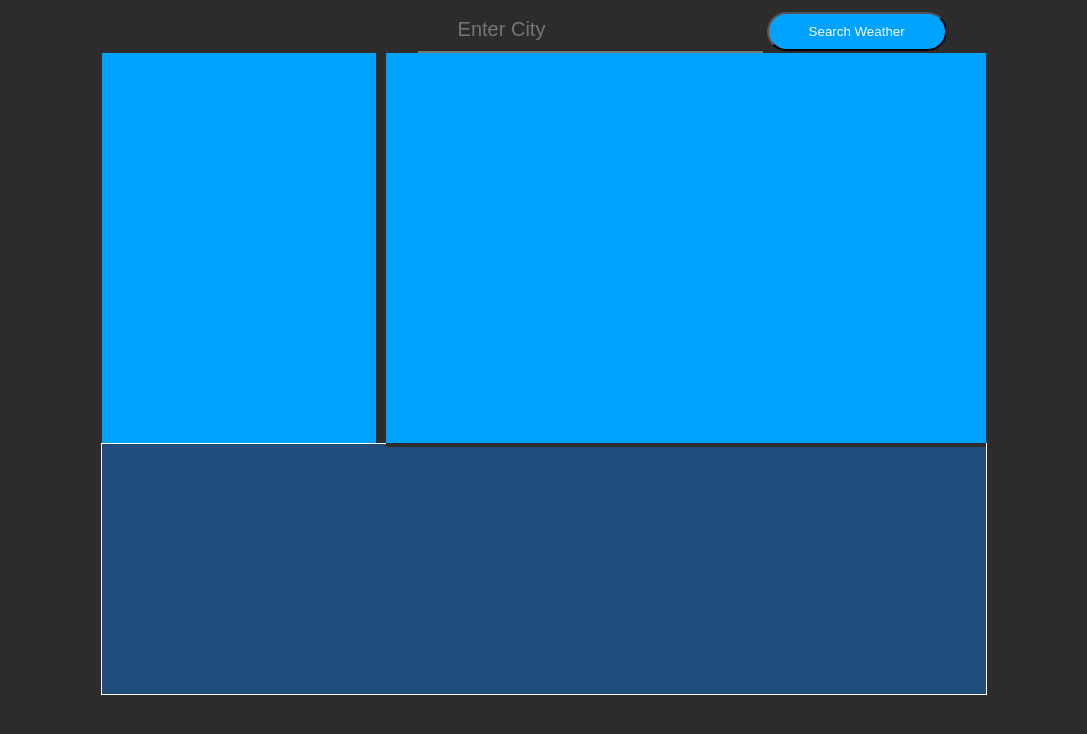
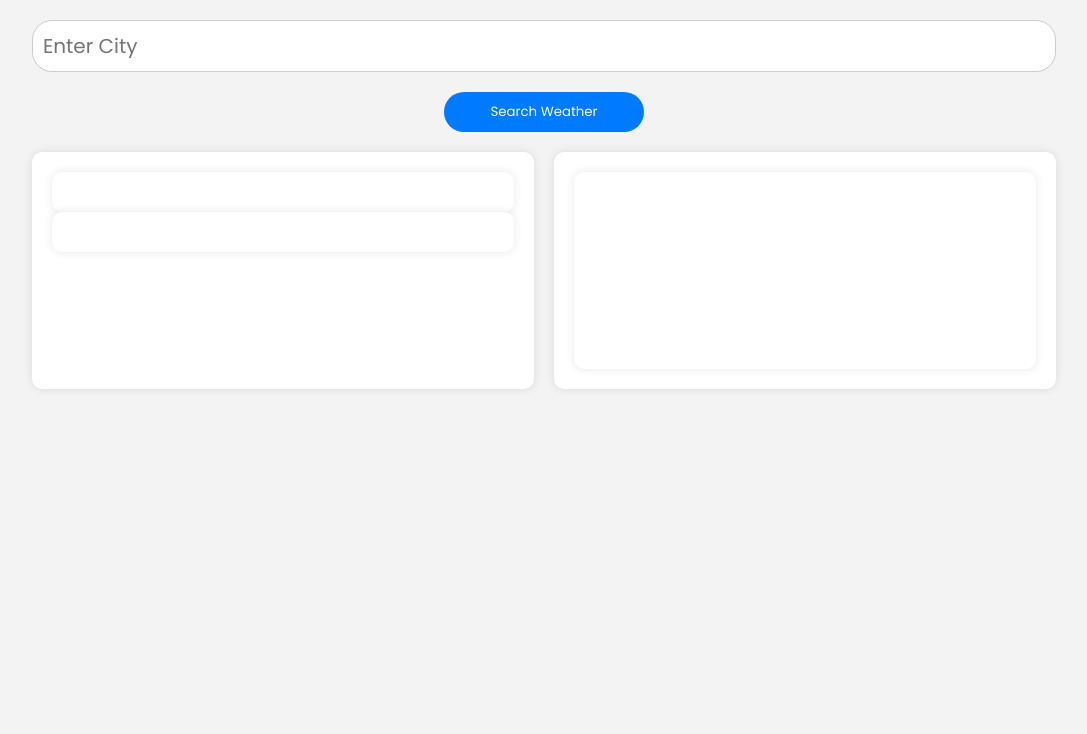
Before and after one commit to AduvisoJr/Weather-App, a plain HTML site: page index.html in a window 1280 px wide. Shown: the whole page, without its empty margins (96-1183 px from the left). Drawn offline with Linux system fonts and the light colour scheme.

Commit message:
Update index.html

```diff
--- a/index.html
+++ b/index.html
@@ -5,144 +5,67 @@
     <meta charset="UTF-8">
     <meta http-equiv="X-UA-Compatible" content="IE=edge">
     <meta name="viewport" content="width=device-width, initial-scale=1.0">
-    <title>Document</title>
+    <title>Weather App</title>
+    <link href="https://fonts.googleapis.com/css2?family=Poppins:wght@300;400;500&display=swap" rel="stylesheet">
     <style>
-            *{
-                background-color:rgb(45, 43, 43) ;
-            }
-            #weekforcast{
-                width: 70%;
-                margin: auto;
-                height: 250px;
-                border: 1px solid white;
-                display: grid;
-                grid-template-columns: repeat(5,1fr);
-                grid-template-rows: repeat(1,250px);
-                gap: 20px;
-                background-color: rgb(31, 76, 123);
-
-            }
-            #weekforcast>div{
-                border: 1px solid;
-                color: black;
-                background-color: rgb(186, 221, 243);
-                /* background-color: transparent; */
-            }
-            #weekforcast>div>h3{
-                text-align: center;
-                margin-top: 5%;
-                color: white;
-                background-color: rgb(186, 221, 243);
-                color: black;
-                font-family: 'Poppins', sans-serif;
-                background-color: rgb(186, 221, 243);
-            }
-            #weekforcast>div>img{
-                margin-left: 30%;
-                background-color: rgb(186, 221, 243);
-            }
-            #citymap>div{
-                background-color:rgb(0, 162, 255) ;
-            }
-            #citymap{
-
-                width: 70%;
-                margin: auto;
-                display: grid;
-                grid-template-columns: repeat(2,1fr);
-                grid-template-rows: repeat(1,390px);
-                gap: 10px;
-            }
-            iframe{
-                height: 390px;
-                border: 0px;
-            }
-            #container{
-                border: 0px solid;
-
-            }
-            /* #container>div>h3{
-                font-size: 300%;
-                margin-left: 5%;
-                font-family: 'Poppins', sans-serif;
-                color: white;
-                background-color:rgb(0, 162, 255)
-            }
-            #container>div>p{
-                font-size: 150%;
-                margin-left: 5%;
-                font-family: 'Poppins', sans-serif;
-                color: white;
-                background-color:rgb(0, 162, 255) */
-
-
-            /* } */
-            #weekforcast>div{
-                border: 0px solid;
-
-            }
-            input{
-                margin-left: 40%;
-                padding: 10px 40px 10px 40px;
-                border-top: none;
-                border-right: none;
-                border-left:none;
-                color: white;
-                font-size: 20px;
-                font-family: 'Poppins', sans-serif;
-
-            }
-            button{
-                padding: 10px 40px 10px 40px;
-                color: white;
-                background-color: rgb(0, 162, 255);
-                border-radius: 20px;
-            }
-            #container{
-                display: grid;
-                grid-template-columns: repeat(2,1fr);
-                grid-template-rows: repeat(1,300px);
-            }
-            #container>div{
-                background-color:rgb(0, 162, 255)
-            }
-            /* #card2{
-                border: 1px solid;
-                padding-top: 5%;
-            }
-            #card1{
-                border: 1px solid;
-            } */
-            #card1>h3{
-                color: white;
-                background-color:rgb(0, 162, 255);
-                font-size: 50px;
-                margin-left: 5%;
+        * {
+            margin: 0;
+            padding: 0;
+            box-sizing: border-box;
             font-family: 'Poppins', sans-serif;
         }
-            #card2>h2{
-                background-color:rgb(0, 162, 255);
-                font-size: 30px;
-                color: white;
-                font-family: 'Poppins', sans-serif;
-
+        body {
+            background-color: #f3f3f3;
+            color: #333;
         }
-            #card2>img{
-                background-color:rgb(0, 162, 255);
-                margin-left: 5%;
+        #citymap, #weekforcast {
+            width: 80%;
+            margin: 20px auto;
+            display: grid;
+            gap: 20px;
         }
-            #card2>h3{
-                color: white;
-                background-color:rgb(0, 162, 255);
+        #citymap {
+            grid-template-columns: repeat(2, 1fr);
+            grid-template-rows: 1fr;
+        }
+        #weekforcast {
+            grid-template-columns: repeat(5, 1fr);
+            grid-template-rows: 1fr;
+        }
+        #citymap div, #weekforcast div {
+            background-color: #fff;
+            border-radius: 10px;
+            padding: 20px;
+            box-shadow: 0px 0px 10px rgba(0,0,0,0.1);
+        }
+        #citymap iframe {
+            width: 100%;
+            height: 100%;
+            border: none;
+        }
+        input {
+            display: block;
+            width: 80%;
+            padding: 10px;
+            margin: 20px auto;
             font-size: 20px;
-                font-family: 'Poppins', sans-serif;
-                margin-left: 5%;
+            border-radius: 20px;
+            border: 1px solid #ccc;
         }
-            #card1>p{
-                color: white;
-                background-color:rgb(0, 162, 255);
-                margin-left: 5%;
-                font-family: 'Poppins', sans-serif;
+        button {
+            display: block;
+            width: 200px;
+            padding: 10px;
+            margin: 0 auto;
+            color: #fff;
+            background-color: #007BFF;
+            border: none;
+            border-radius: 20px;
+            cursor: pointer;
+            transition: background-color 0.3s ease;
+        }
+        button:hover {
+            background-color: #0056b3;
         }
     </style>
 </head>
@@ -155,19 +78,11 @@
             <div id="card1"></div>
             <div id="card2"></div>
         </div>
-
-    <div class="mapouter" >
-        <div class="gmap_canvas " ><iframe  style="background-color:rgb(0, 162, 255) ;" width="600" height="500" id="gmap_canvas"
-                                            frameborder="0"
-                                            scrolling="no" marginheight="0" marginwidth="0"></iframe>
+        <div class="mapouter">
+            <div class="gmap_canvas"><iframe id="gmap_canvas"></iframe></div>
         </div>
     </div>
-</div>
-<div id="weekforcast" >
-
-
-</div>
-
+    <div id="weekforcast"></div>
 </body>
 
 </html>
```
Lines whose indentation alone changed are shown as unchanged.
